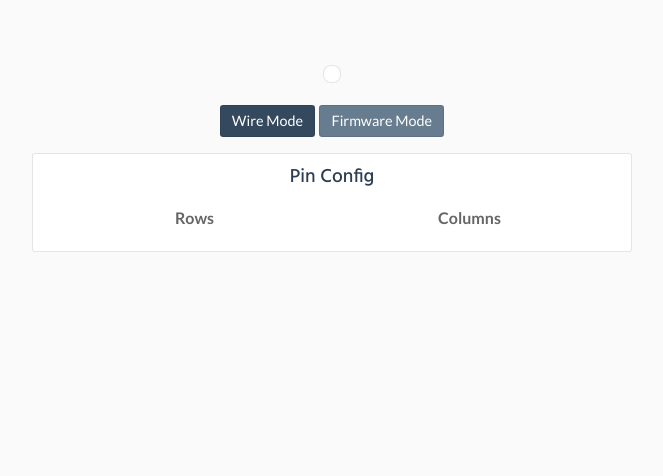
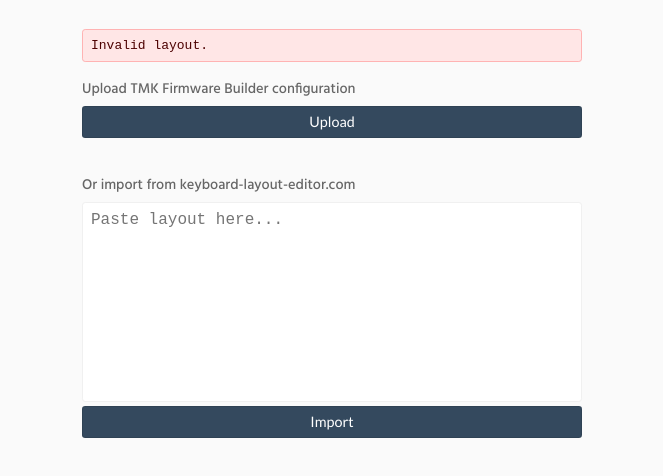
Before and after one commit to ruiqimao/tmkbuilder, a plain HTML site: page www/index.html in a window 1280 px wide. Both pictures are taken after a click on the button "Import". Shown: the part 76-552 px from the top of the page, without its empty margins (308-971 px from the left). Drawn offline with Linux system fonts and the light colour scheme.

Commit message:
more robust error checking

```diff
--- a/www/index.html
+++ b/www/index.html
@@ -51,6 +51,7 @@
 						<label style="width:5rem">Column</label>
 						<input type="number" id="config-wire-col" value="0" min="0">
 					</div>
+					<p>Change these values to assign row and column numbers to each key.</p>
 				</div>
 
 				<div class="config-pin config-panel panel clearfix" style="padding-bottom:1rem;">
@@ -77,9 +78,8 @@
 					<div class="input">
 						<label style="width:5rem">Keycode</label>
 						<input type="text" id="config-key-value">
-						<br><br>
-						<p>Find a full list of TMK keycodes <a href="https://github.com/tmk/tmk_keyboard/blob/master/tmk_core/doc/keycode.txt" target="_blank">here</a>.</p>
 					</div>
+					<p>Find a full list of TMK keycodes <a href="https://github.com/tmk/tmk_keyboard/blob/master/tmk_core/doc/keycode.txt" target="_blank">here</a>.</p>
 				</div>
 			</div>
 		</div>
--- a/www/js/keyboard.js
+++ b/www/js/keyboard.js
@@ -38,11 +38,16 @@
  * @return A keyboard object.
  */
 function fromKLE(json) {
-	// Correct the JSON.
-	json = json.replace(/(['"])?([a-z0-9A-Z_]+)(['"])?:/g, '"$2": ');
+	var layout;
 
-	// Parse the JSON.
-	var layout = JSON.parse('[' + json + ']');
+	// Attempt to parse the JSON.
+	try {
+		layout = JSON.parse(json);
+	} catch (e) {
+		// Correct the JSON.
+		json = json.replace(/(['"])?([a-z0-9A-Z_]+)(['"])?:/g, '"$2": ');
+		layout = JSON.parse('[' + json + ']');
+	}
 
 	// Create a new keyboard.
 	var keyboard = new Keyboard();
--- a/www/js/ui/init.js
+++ b/www/js/ui/init.js
@@ -6,6 +6,7 @@
 	readFile(function(json) {
 		try {
 			_keyboard = JSON.parse(json);
+			if (_keyboard.rows == 0 || _keyboard.cols == 0) throw 'invalid layout';
 			init();
 		} catch (e) {
 			console.error(e);
@@ -22,6 +23,7 @@
 	// Attempt to create the keyboard.
 	try {
 		_keyboard = fromKLE(json);
+		if (_keyboard.rows == 0 || _keyboard.cols == 0) throw 'invalid layout';
 		init();
 	} catch (e) {
 		console.error(e);
```
